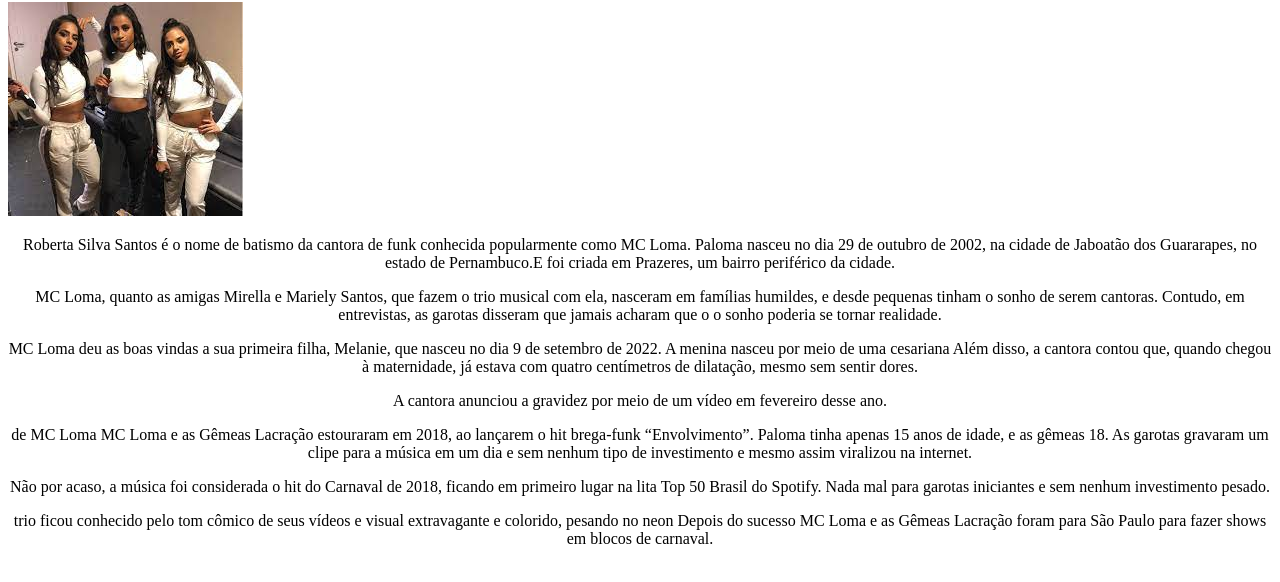
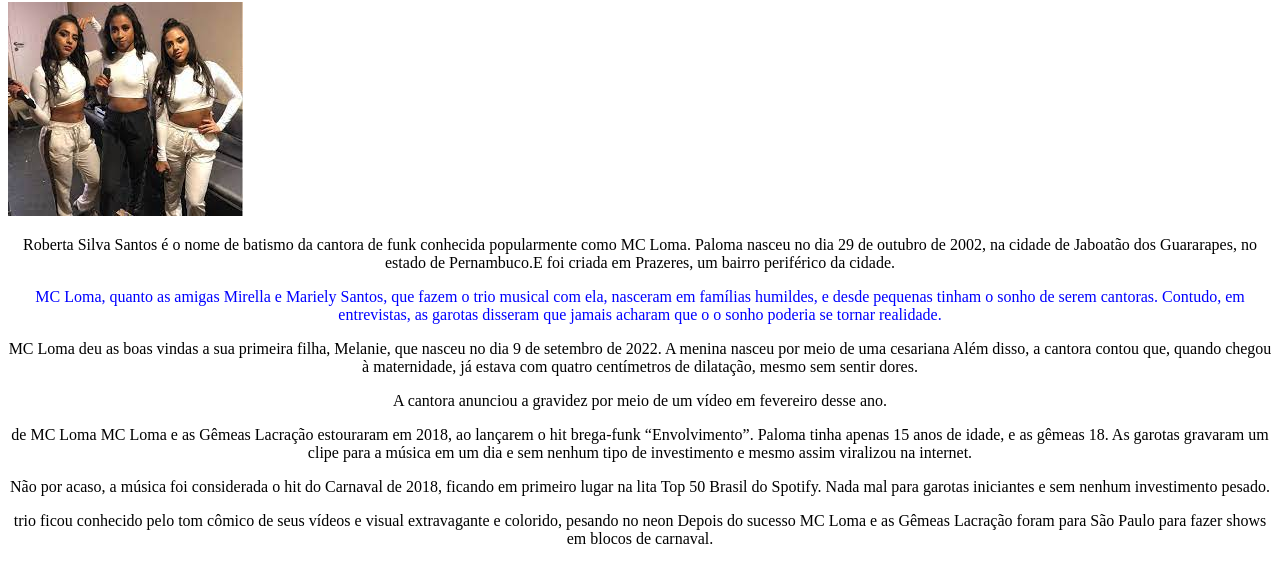
Before and after one commit to Gabrieli2022/prova-gabi, a plain HTML site: page index.html in a window 1280 px wide. Shown: the part 78-660 px from the top of the page. Drawn offline with Linux system fonts and the light colour scheme.

Commit message:
Update style.css

```diff
--- a/style.css
+++ b/style.css
@@ -7,8 +7,10 @@ h1 {
 p {
     text-align: center;
 }
-missao {
-     font-size: 20px;
+#Tanto {
+    color: blue;
+    text-aling: left;
+
 }
 #download.jpg {
     width:  100%;
```
